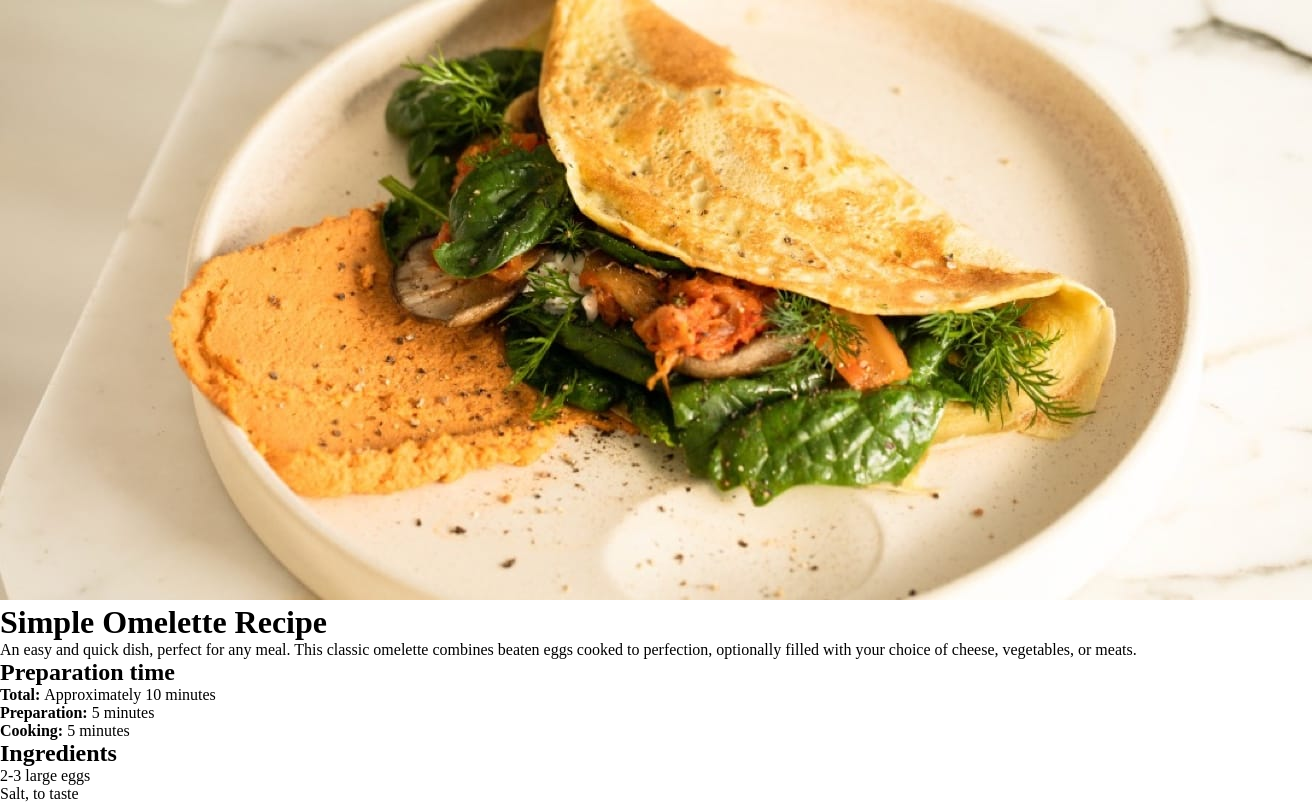
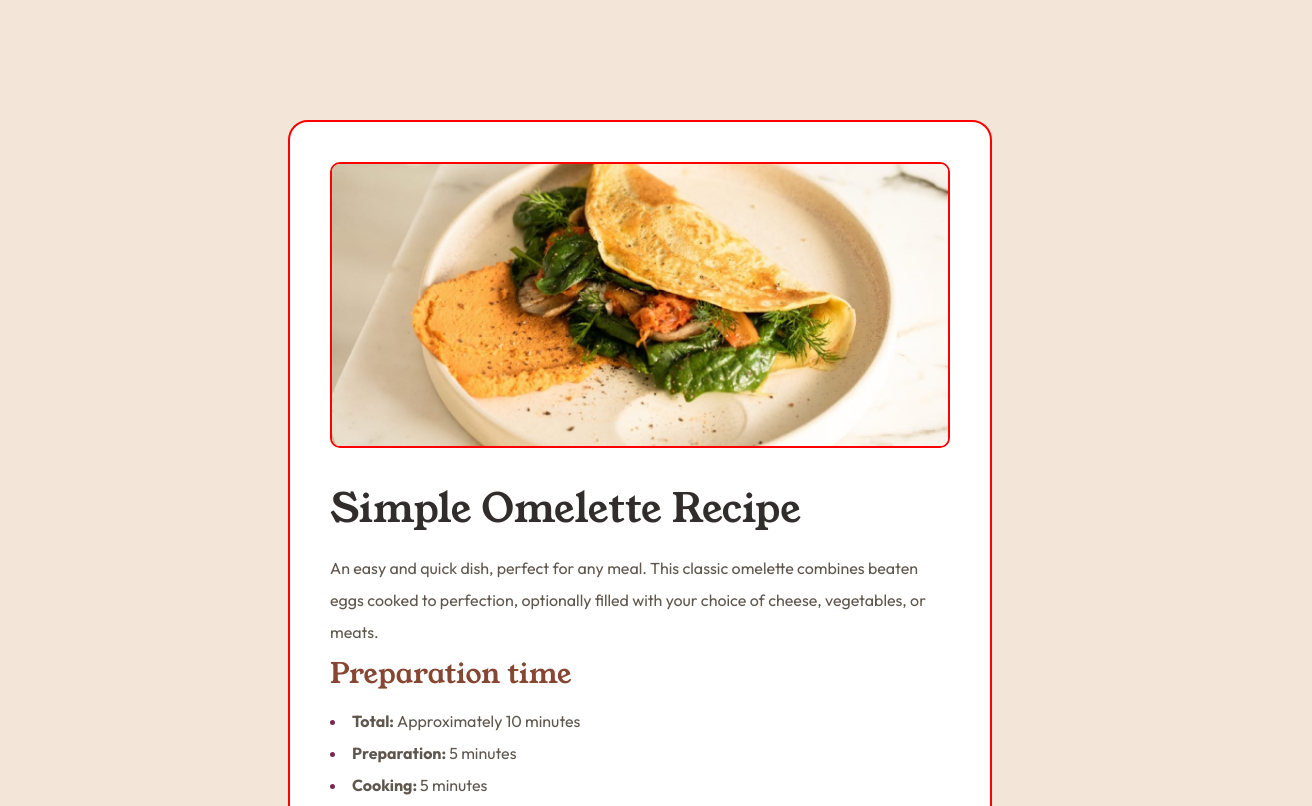
Before and after one commit to dinruz/recipe-page, a plain HTML site: page index.html in a window 1280 px wide. Shown: the top 806 px of the page, 1312 px wide, since content can reach past the window. Drawn offline with Linux system fonts and the light colour scheme.

```diff
--- a/styles.css
+++ b/styles.css
@@ -8,7 +8,7 @@
 
 @font-face {
     font-family:"Outfit";
-    src: url("./assets/fonts/outfit/static/Outfit-VariableFont_wght.ttf") format("truetype");;
+    src: url("./assets/fonts/outfit/Outfit-VariableFont_wght.ttf") format("truetype");;
     font-weight: 400,600,700;
     font-display: swap;
 }
@@ -32,5 +32,134 @@
 }
 
 body{
-    font-size:16px;
+    display: flex;
+    flex-direction: column;
+    font-family: "Outfit", Times, serif;
+    font-size: 16px;
+    color: var(--stone-600);
+    background-color:var(--stone-100);
+    min-height:100vh;
+    line-height: 2em;
 }
+
+ul,
+ol{
+    list-style-position: inside;
+}
+
+li::marker{
+    color:var(--rose-800);
+    text-indent: 1.5em;
+}
+
+hr{
+    border: none;
+    border-top: 1.2px solid var(--stone-150);
+    width:100%;
+}
+
+
+/*--- Main Components ---*/
+
+main{
+    flex: 1;
+    display: flex;
+    flex-direction: column;
+    justify-content: center;
+    align-items: center;
+}
+
+footer{
+    margin:0 auto;
+}
+
+/*--- Card components ---*/
+
+.card{
+    display: flex;
+    flex-direction: column;
+    justify-content: center;
+    align-items: flex-start;
+    width: 55%;
+    height: fit-content;
+    max-width: 90%;
+    padding: 40px;
+    margin: 120px 75px;
+    background-color: var(--white);
+    border-radius: 20px;
+    gap:10px;
+    border:2px solid red;
+  }
+
+.card img{
+    max-width: 100%;
+    height:auto;
+    margin-bottom:35px;
+    border-radius: 10px;
+    border:2px solid red;
+}
+
+.card__info{
+    line-height: 1.5em;
+}
+
+.card__time{
+    display:flex;
+    flex-direction:column;
+    justify-content:center;
+    margin-top:20px;
+    margin-bottom:15px;
+    width:100%;
+    background-color:var(--rose-50);
+    padding:20px 20px  20px 25px;
+    border:2px solid blue;
+}
+
+.card__time-list {
+    padding:8px;
+}
+
+.card__time-list ol{
+    list-style-position: inside;
+}
+
+.ingredients__list{
+    padding-left:5px;
+    margin-bottom:20px;
+}
+
+.instructions{
+
+}
+
+
+
+/*--- Headings ---*/
+
+h1{
+    font-family: "Young Serif", Times,serif;
+    color: var(--stone-900);
+    font-size: 40px;
+    font-weight: 500;
+    margin-bottom: 17px;
+}
+
+h2{
+    font-family: "Young Serif", Times, serif;
+    font-size: 28px;
+    font-weight: 400;
+    color: var(--brown-800);
+    margin-bottom:15px;
+}
+
+.instructions h2{
+    margin-top:18px;
+}
+
+.card__time h2{
+    font-family:"Outfit",Times, serif;
+    color:var(--rose-800);
+    font-size: 20px;
+    font-weight: 700;
+    margin:0px;
+}
```
